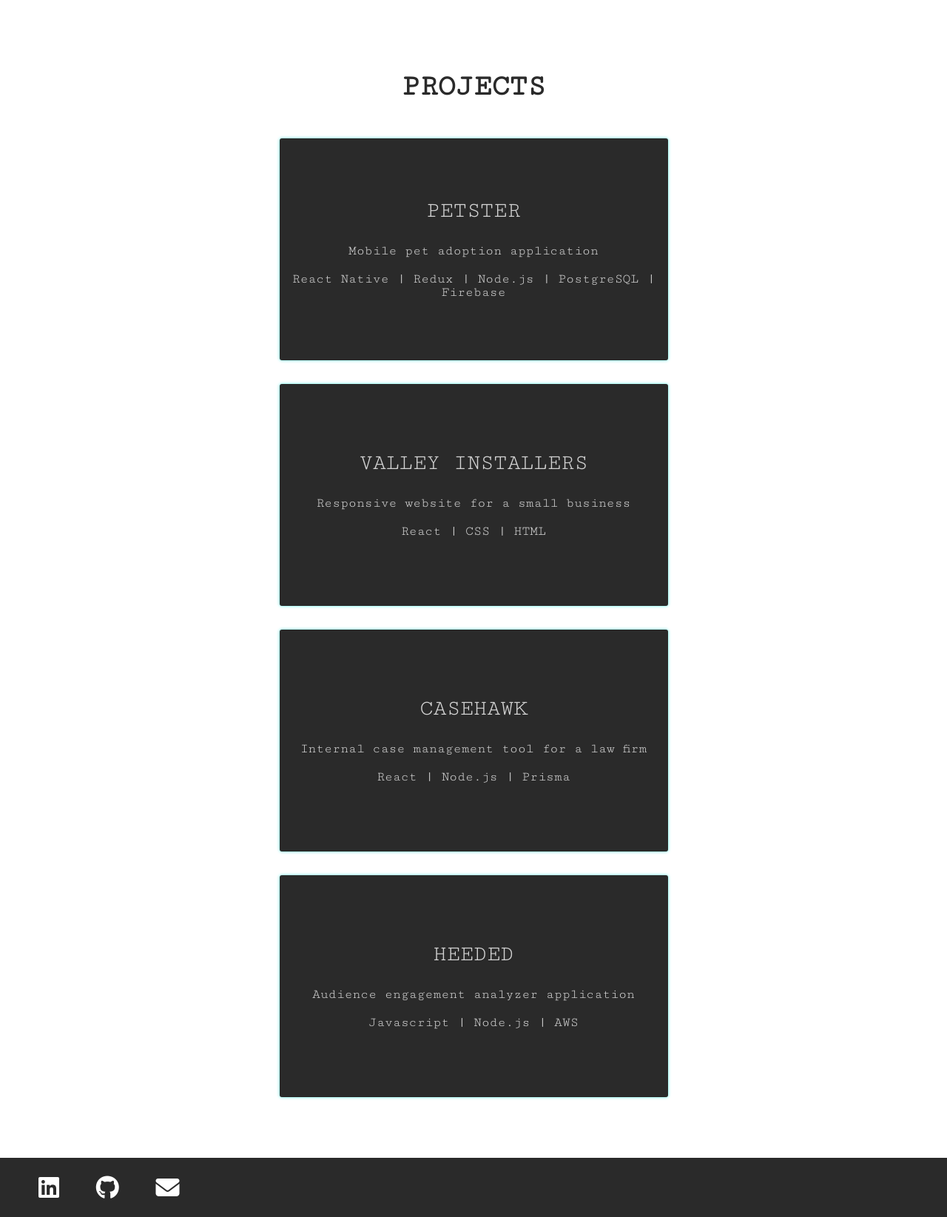
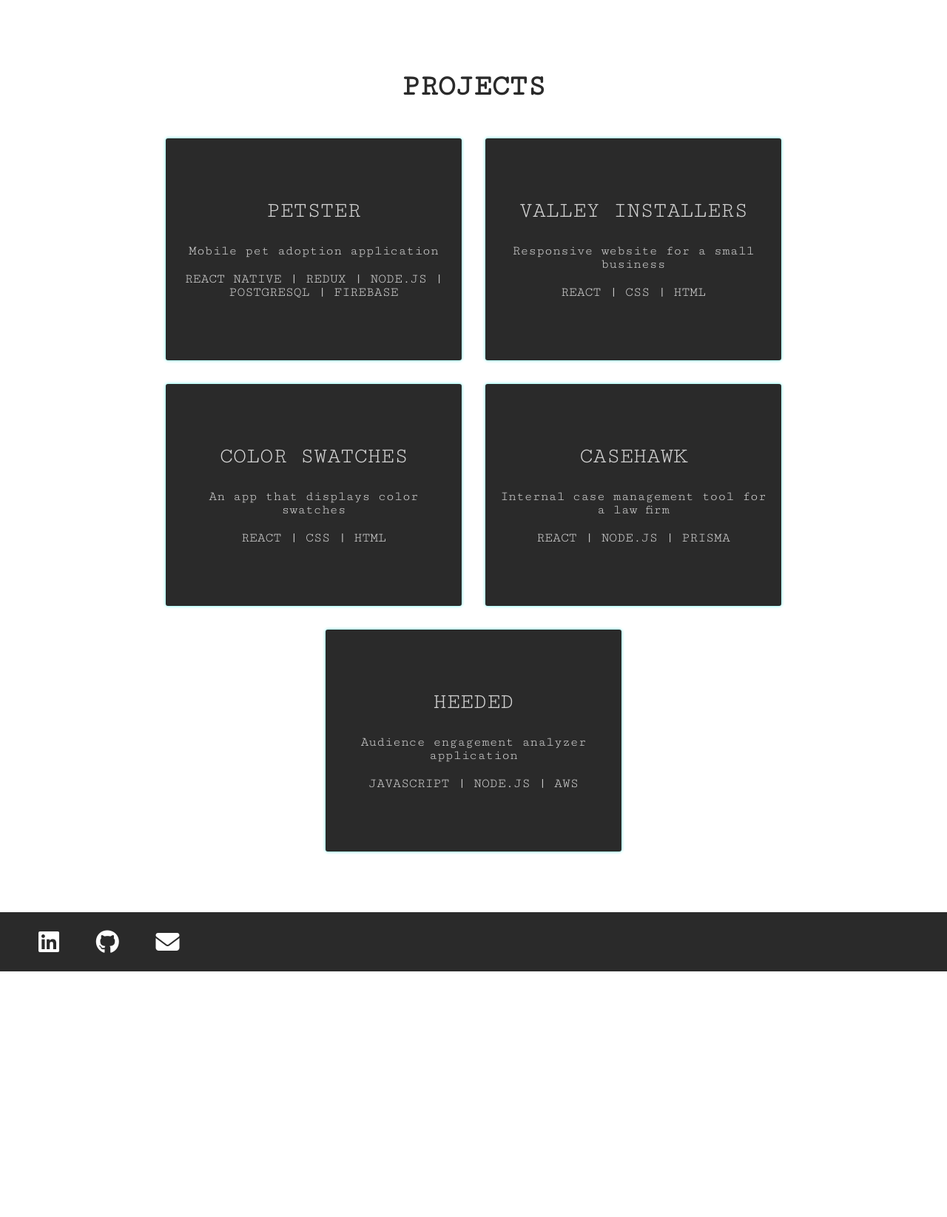
Before and after one commit to lillielise/portfolio-2020, a PHP site: page / in a window 1280 px wide. Shown: the part 1443-3088 px from the top of the page at 74% size. After the commit the page ends 2756 px from the top, so only its background shows below. Run offline with PHP 8.4, Linux system fonts and the light colour scheme; some libraries are stand-ins or nearby versions.

Commit message:
adde color swap project card

```diff
--- a/home.html
+++ b/home.html
@@ -17,13 +17,13 @@
     <header>
     <nav>
   <div class="contact-icons">
-    <a href="https://www.linkedin.com/in/lilliangales/">
+    <a href="https://www.linkedin.com/in/lilliangales/" target="_blank">
       <i class="fab fa-linkedin fa-2x"></i>
     </a>
-    <a href="https://github.com/lillielise">
+    <a href="https://github.com/lillielise" target="_blank">
       <i class="fab fa-github fa-2x"></i>
     </a>
-    <a href="mailto:lillianlisegales@gmail.com">
+    <a href="mailto:lillianlisegales@gmail.com" target="_blank">
       <i class="fas fa-envelope fa-2x"></i>
     </a>
   </div>
@@ -87,7 +87,7 @@
             <div class="project-card-front">
               <h4>Petster</h4>
               <p>Mobile pet adoption application </p>
-              <p>React Native | Redux | Node.js | PostgreSQL | Firebase</p>
+              <p class="project-card-tech">React Native | Redux | Node.js | PostgreSQL | Firebase</p>
               <div class="project-card-buttons project-card-buttons-mobile">
                 <p class="demo-petster-button">Demo</p>
                 <a href="https://github.com/petster-app" target="_blank">Source code</a>
@@ -106,7 +106,7 @@
             <div class="project-card-front">
               <h4>Valley Installers</h4>
               <p>Responsive website for a small business</p>
-              <p>React | CSS | HTML</p>
+              <p class="project-card-tech">React | CSS | HTML</p>
               <div class="project-card-buttons project-card-buttons-mobile">
                 <a href="https://www.w3schools.com" target="_blank">Web page</a>
                 <a href="https://github.com/Valley-Installers/valley-installers-website" target="_blank">Source code</a>
@@ -123,9 +123,28 @@
         <div class="project-card">
           <div class="project-card-inner">
             <div class="project-card-front">
+              <h4>Color Swatches</h4>
+              <p>An app that displays color swatches</p>
+              <p class="project-card-tech">React | CSS | HTML</p>
+              <div class="project-card-buttons project-card-buttons-mobile">
+                <a href="http://color-swatches-lg.herokuapp.com/" target="_blank">Web page</a>
+                <a href="https://github.com/lillielise/color-swatch-app" target="_blank">Source code</a>
+              </div>
+            </div>
+            <div class="project-card-back project-card-buttons">
+              <h4>Color Swatches</h4>
+              <a href="http://color-swatches-lg.herokuapp.com/" target="_blank">Web page</a>
+              <a href="https://github.com/lillielise/color-swatch-app" target="_blank">Source code</a>
+            </div>
+          </div>
+        </div>
+
+        <div class="project-card">
+          <div class="project-card-inner">
+            <div class="project-card-front">
               <h4>CaseHawk</h4>
               <p>Internal case management tool for a law firm</p>
-              <p>React | Node.js | Prisma</p>
+              <p class="project-card-tech">React | Node.js | Prisma</p>
               <div class="project-card-buttons project-card-buttons-mobile">
                 <a href="https://github.com/JS-401-Final" target="_blank">Source code</a>
               </div>
@@ -142,7 +161,7 @@
             <div class="project-card-front">
               <h4>Heeded</h4>
               <p>Audience engagement analyzer application</p>
-              <p>Javascript | Node.js | AWS</p>
+              <p class="project-card-tech">Javascript | Node.js | AWS</p>
               <div class="project-card-buttons project-card-buttons-mobile">
                 <a href="https://github.com/401-heeded/Heeded-Final-App" target="_blank">Source code</a>
               </div>
@@ -156,13 +175,13 @@
     </section>
     <footer>
       <div class="contact-icons">
-        <a href="https://www.linkedin.com/in/lilliangales/">
+        <a href="https://www.linkedin.com/in/lilliangales/" target="_blank">
           <i class="fab fa-linkedin fa-2x"></i>
         </a>
-        <a href="https://github.com/lillielise">
+        <a href="https://github.com/lillielise" target="_blank">
           <i class="fab fa-github fa-2x"></i>
         </a>
-        <a href="mailto:lillianlisegales@gmail.com">
+        <a href="mailto:lillianlisegales@gmail.com" target="_blank">
           <i class="fas fa-envelope fa-2x"></i>
         </a>
       </div>
--- a/styles/index.css
+++ b/styles/index.css
@@ -87,7 +87,7 @@ section {
 /* PROJECTS */
 
 .project-card {
-  width: 525px;
+  width: 400px;
   height: 300px;
   margin: 0 1em 2em 1em;
   background-color: transparent;
@@ -145,12 +145,15 @@ section {
   align-items: center;
 }
 
+.project-card-back h4 {
+  color: #2a2a2a;
+}
+
 .project-card-buttons a,
 .project-card-buttons p {
   padding: 8px 0;
   width: 150px;
   background-color: rgba(255, 255, 255, 0.7);
-  box-shadow: 0 0 2px 0 #66fcf1;
   color: #2a2a2a;
   border-radius: 20px;
   text-align: center;
@@ -168,6 +171,10 @@ section {
 
 .project-card-buttons-mobile {
   display: none;
+}
+
+.project-card-tech {
+  text-transform: uppercase;
 }
 
 /* Pop up */
```
